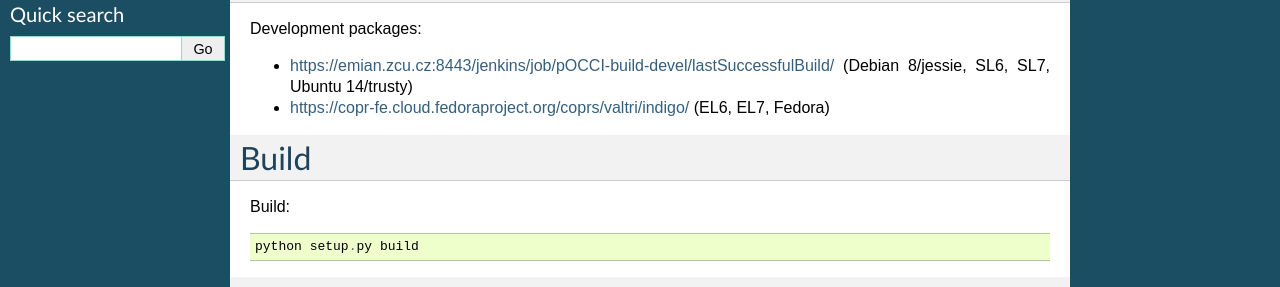
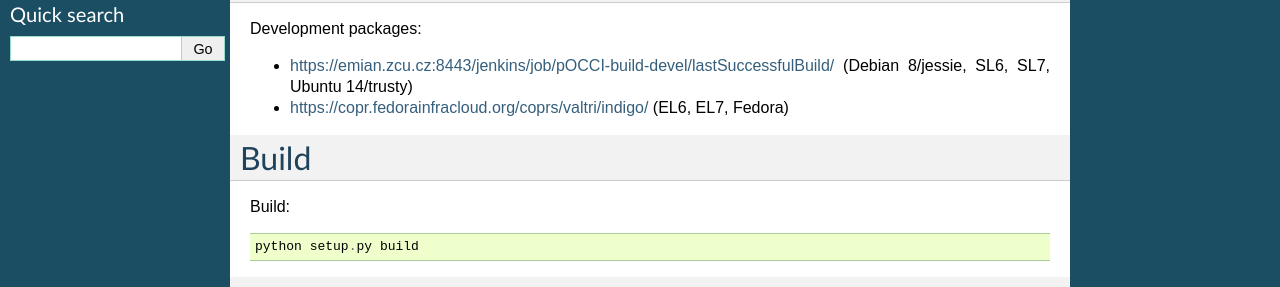
Before and after one commit to CESNET/pOCCI, a Sphinx documentation site: the page built from doc/devel.rst, in a window 1280 px wide. Shown: the part 307-594 px from the top of the page. Built offline with Sphinx 7.4.7, drawn with Linux system fonts in a browser that asks for light colours; some of the changed lines change nothing that is shown.

Commit message:
Update link to Fedora COPR.

```diff
--- a/doc/devel.rst
+++ b/doc/devel.rst
@@ -19,7 +19,7 @@ Development packages:
 
 - https://emian.zcu.cz:8443/jenkins/job/pOCCI-build-devel/lastSuccessfulBuild/
   (Debian 8/jessie, SL6, SL7, Ubuntu 14/trusty)
-- https://copr-fe.cloud.fedoraproject.org/coprs/valtri/indigo/
+- https://copr.fedorainfracloud.org/coprs/valtri/indigo/
   (EL6, EL7, Fedora)
 
 
```
